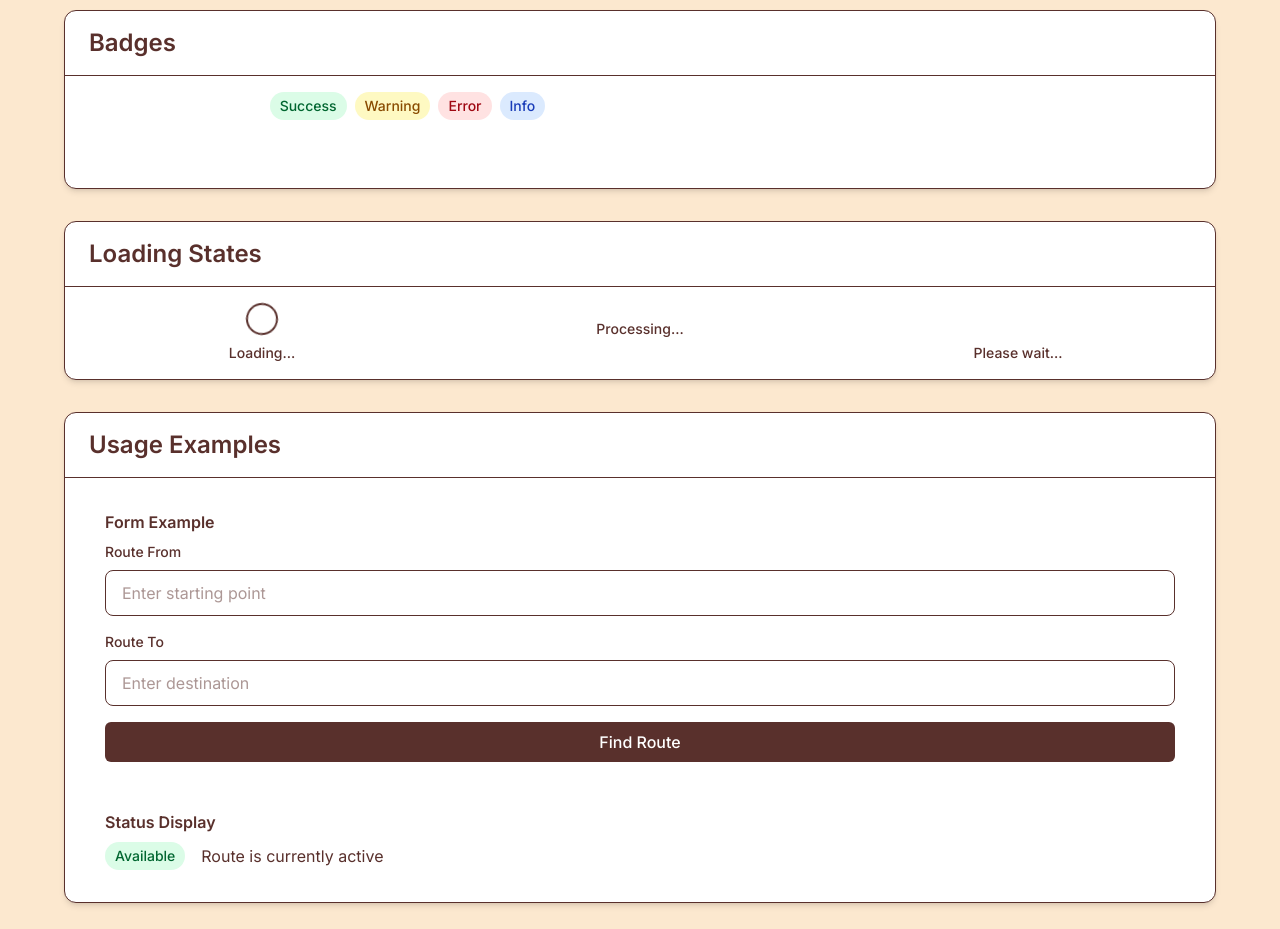
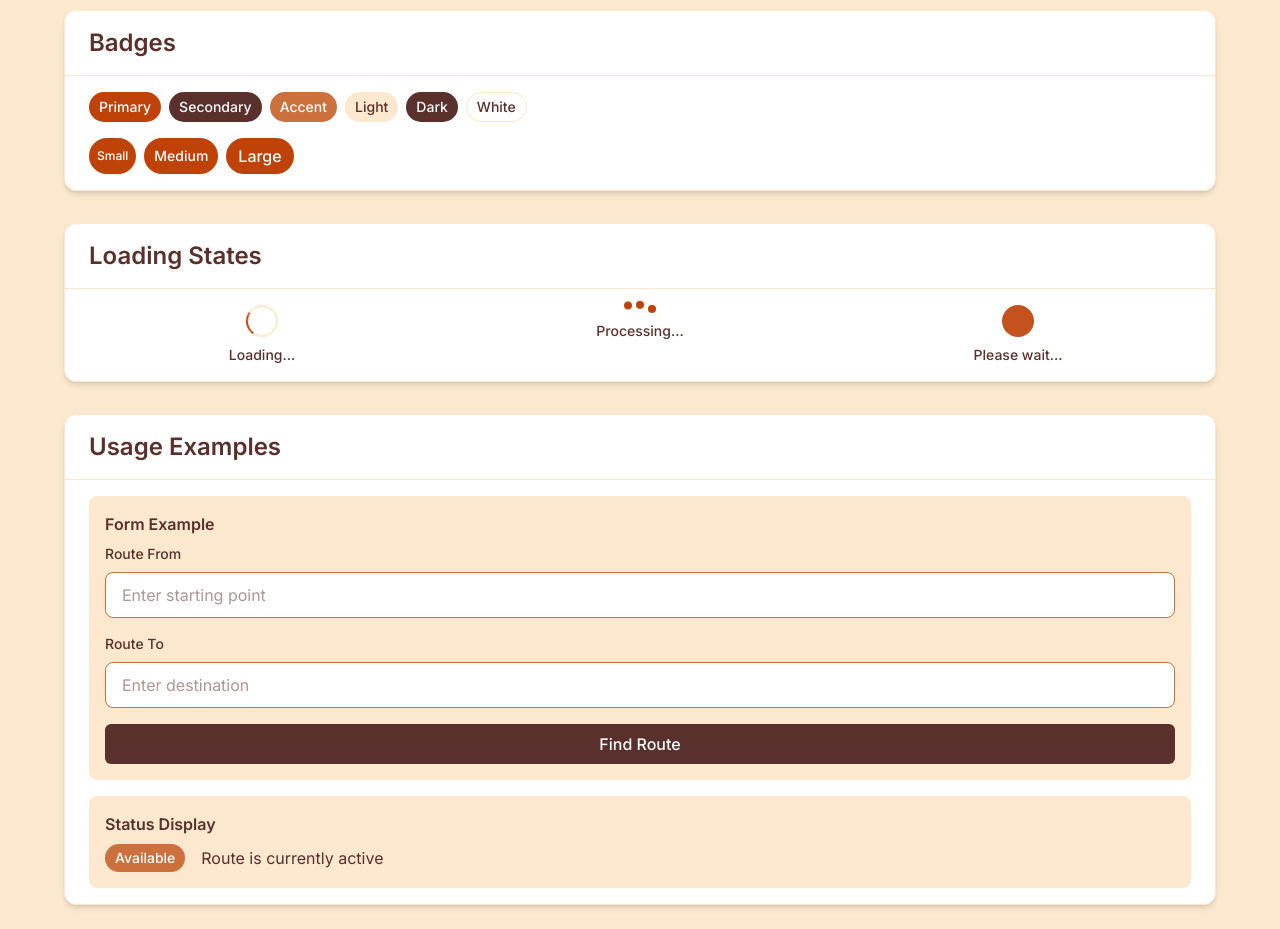
Before and after one commit to Emmy-ck/switch, a Next.js app in the folder matatu-finder/: page /components-demo in a window 1280 px wide. Shown: the part 760-1689 px from the top of the page. Built offline with nearby package versions, Linux system fonts and the light colour scheme.

Commit message:
Updated UI components colors

```diff
--- a/matatu-finder/src/app/components-demo/page.tsx
+++ b/matatu-finder/src/app/components-demo/page.tsx
@@ -13,13 +13,13 @@ export default function ComponentsDemo() {
   };
 
   return (
-    <div className="min-h-screen bg-brand-light p-6">
+    <div className="min-h-screen bg-[var(--color-brand-light)] p-6">
       <div className="max-w-6xl mx-auto space-y-8">
         <div className="text-center fade-in">
-          <h1 className="text-4xl font-bold text-brand-dark mb-4">
+          <h1 className="text-4xl font-bold text-[var(--color-brand-dark)] mb-4">
             Component Library
           </h1>
-          <p className="text-lg text-brand-primary">
+          <p className="text-lg text-[var(--color-brand-primary)]">
             Reusable components for your Matatu Finder app
           </p>
         </div>
@@ -27,7 +27,7 @@ export default function ComponentsDemo() {
         {/* Buttons Section */}
         <Card className="slide-in-left">
           <CardHeader>
-            <h2 className="text-2xl font-semibold text-brand-dark">Buttons</h2>
+            <h2 className="text-2xl font-semibold text-[var(--color-brand-dark)]">Buttons</h2>
           </CardHeader>
           <CardBody>
             <div className="grid grid-cols-1 md:grid-cols-2 lg:grid-cols-4 gap-4">
@@ -55,7 +55,7 @@ export default function ComponentsDemo() {
         {/* Inputs Section */}
         <Card className="slide-in-right">
           <CardHeader>
-            <h2 className="text-2xl font-semibold text-brand-dark">Inputs</h2>
+            <h2 className="text-2xl font-semibold text-[var(--color-brand-dark)]">Inputs</h2>
           </CardHeader>
           <CardBody>
             <div className="grid grid-cols-1 md:grid-cols-2 gap-6">
@@ -87,17 +87,17 @@ export default function ComponentsDemo() {
         {/* Badges Section */}
         <Card className="slide-in-bottom">
           <CardHeader>
-            <h2 className="text-2xl font-semibold text-brand-dark">Badges</h2>
+            <h2 className="text-2xl font-semibold text-[var(--color-brand-dark)]">Badges</h2>
           </CardHeader>
           <CardBody>
             <div className="space-y-4">
               <div className="flex flex-wrap gap-2">
                 <Badge variant="primary">Primary</Badge>
                 <Badge variant="secondary">Secondary</Badge>
-                <Badge variant="success">Success</Badge>
-                <Badge variant="warning">Warning</Badge>
-                <Badge variant="error">Error</Badge>
-                <Badge variant="info">Info</Badge>
+                <Badge variant="accent">Accent</Badge>
+                <Badge variant="light">Light</Badge>
+                <Badge variant="dark">Dark</Badge>
+                <Badge variant="white">White</Badge>
               </div>
 
               <div className="flex flex-wrap gap-2">
@@ -112,7 +112,7 @@ export default function ComponentsDemo() {
         {/* Loading Section */}
         <Card className="scale-in">
           <CardHeader>
-            <h2 className="text-2xl font-semibold text-brand-dark">Loading States</h2>
+            <h2 className="text-2xl font-semibold text-[var(--color-brand-dark)]">Loading States</h2>
           </CardHeader>
           <CardBody>
             <div className="grid grid-cols-1 md:grid-cols-3 gap-8">
@@ -132,12 +132,12 @@ export default function ComponentsDemo() {
         {/* Usage Examples */}
         <Card className="fade-in delay-300">
           <CardHeader>
-            <h2 className="text-2xl font-semibold text-brand-dark">Usage Examples</h2>
+            <h2 className="text-2xl font-semibold text-[var(--color-brand-dark)]">Usage Examples</h2>
           </CardHeader>
           <CardBody>
             <div className="space-y-4">
-              <div className="bg-brand-light/50 p-4 rounded-lg">
-                <h3 className="font-semibold text-brand-dark mb-2">Form Example</h3>
+              <div className="p-4 rounded-lg bg-[var(--color-brand-light)]">
+                <h3 className="font-semibold text-[var(--color-brand-dark)] mb-2">Form Example</h3>
                 <div className="space-y-4">
                   <Input label="Route From" placeholder="Enter starting point" />
                   <Input label="Route To" placeholder="Enter destination" />
@@ -147,11 +147,11 @@ export default function ComponentsDemo() {
                 </div>
               </div>
 
-              <div className="bg-brand-light/50 p-4 rounded-lg">
-                <h3 className="font-semibold text-brand-dark mb-2">Status Display</h3>
+              <div className="p-4 rounded-lg bg-[var(--color-brand-light)]">
+                <h3 className="font-semibold text-[var(--color-brand-dark)] mb-2">Status Display</h3>
                 <div className="flex items-center gap-4">
-                  <Badge variant="success">Available</Badge>
-                  <span className="text-brand-dark">Route is currently active</span>
+                  <Badge variant="accent">Available</Badge>
+                  <span className="text-[var(--color-brand-dark)]">Route is currently active</span>
                 </div>
               </div>
             </div>
--- a/matatu-finder/src/components/ui/Badge.tsx
+++ b/matatu-finder/src/components/ui/Badge.tsx
@@ -2,7 +2,7 @@ import React from 'react';
 
 interface BadgeProps {
   children: React.ReactNode;
-  variant?: 'primary' | 'secondary' | 'success' | 'warning' | 'error' | 'info';
+  variant?: 'primary' | 'secondary' | 'accent' | 'light' | 'dark' | 'white';
   size?: 'sm' | 'md' | 'lg';
   className?: string;
 }
@@ -16,19 +16,19 @@ const Badge: React.FC<BadgeProps> = ({
   const baseClasses = 'inline-flex items-center font-medium rounded-full';
 
   const variantClasses = {
-    primary: 'bg-brand-primary text-white',
-    secondary: 'bg-brand-dark text-white',
-    success: 'bg-green-100 text-green-800',
-    warning: 'bg-yellow-100 text-yellow-800',
-    error: 'bg-red-100 text-red-800',
-    info: 'bg-blue-100 text-blue-800',
-  };
+    primary: 'bg-[var(--color-brand-primary)] text-[var(--color-brand-white)]',
+    secondary: 'bg-[var(--color-brand-dark)] text-[var(--color-brand-white)]',
+    accent: 'bg-[var(--color-brand-accent)] text-[var(--color-brand-white)]',
+    light: 'bg-[var(--color-brand-light)] text-[var(--color-brand-dark)]',
+    dark: 'bg-[var(--color-brand-dark)] text-[var(--color-brand-white)]',
+    white: 'bg-[var(--color-brand-white)] text-[var(--color-brand-dark)] border border-[var(--color-brand-light)]',
+  } as const;
 
   const sizeClasses = {
     sm: 'px-2 py-0.5 text-xs',
     md: 'px-2.5 py-1 text-sm',
     lg: 'px-3 py-1.5 text-base',
-  };
+  } as const;
 
   const classes = `${baseClasses} ${variantClasses[variant]} ${sizeClasses[size]} ${className}`;
 
--- a/matatu-finder/src/components/ui/Card.tsx
+++ b/matatu-finder/src/components/ui/Card.tsx
@@ -32,10 +32,10 @@ const Card: React.FC<CardProps> = ({
     sm: 'shadow-sm',
     md: 'shadow-md',
     lg: 'shadow-lg',
-  };
+  } as const;
 
   const animationClass = animated ? 'hover:shadow-lg transition-shadow duration-300' : '';
-  const classes = `bg-white rounded-xl border border-brand-light ${shadowClasses[shadow]} ${animationClass} ${className}`;
+  const classes = `bg-[var(--color-brand-white)] rounded-xl border border-[var(--color-brand-light)] ${shadowClasses[shadow]} ${animationClass} ${className}`;
 
   return (
     <div className={classes}>
@@ -45,7 +45,7 @@ const Card: React.FC<CardProps> = ({
 };
 
 const CardHeader: React.FC<CardHeaderProps> = ({ children, className = '' }) => (
-  <div className={`px-6 py-4 border-b border-brand-light ${className}`}>
+  <div className={`px-6 py-4 border-b border-[var(--color-brand-light)] ${className}`}>
     {children}
   </div>
 );
@@ -57,7 +57,7 @@ const CardBody: React.FC<CardBodyProps> = ({ children, className = '' }) => (
 );
 
 const CardFooter: React.FC<CardFooterProps> = ({ children, className = '' }) => (
-  <div className={`px-6 py-4 border-t border-brand-light bg-brand-light/30 ${className}`}>
+  <div className={`px-6 py-4 border-t border-[var(--color-brand-light)] ${className}`}>
     {children}
   </div>
 );
--- a/matatu-finder/src/components/ui/Input.tsx
+++ b/matatu-finder/src/components/ui/Input.tsx
@@ -37,13 +37,13 @@ const Input = forwardRef<HTMLInputElement, InputProps>(({
     sm: 'px-3 py-2 text-sm',
     md: 'px-4 py-2.5 text-base',
     lg: 'px-4 py-3 text-lg',
-  };
+  } as const;
 
   const baseClasses = 'w-full border rounded-lg transition-colors duration-200 focus:outline-none focus:ring-2 focus:ring-offset-0';
   const stateClasses = error
-    ? 'border-red-500 focus:ring-red-500 focus:border-red-500'
-    : 'border-brand-accent focus:ring-brand-primary focus:border-brand-primary';
-  const disabledClasses = disabled ? 'bg-gray-100 cursor-not-allowed opacity-60' : 'bg-white';
+    ? 'border-[var(--color-brand-primary)] focus:ring-[var(--color-brand-primary)] focus:border-[var(--color-brand-primary)]'
+    : 'border-[var(--color-brand-accent)] focus:ring-[var(--color-brand-primary)] focus:border-[var(--color-brand-primary)]';
+  const disabledClasses = disabled ? 'bg-[var(--color-brand-light)] cursor-not-allowed opacity-60' : 'bg-[var(--color-brand-white)]';
 
   const classes = `${baseClasses} ${stateClasses} ${disabledClasses} ${sizeClasses[size]} ${className}`;
 
@@ -52,10 +52,10 @@ const Input = forwardRef<HTMLInputElement, InputProps>(({
       {label && (
         <label
           htmlFor={id || name}
-          className="block text-sm font-medium text-brand-dark mb-2"
+          className="block text-sm font-medium text-[var(--color-brand-dark)] mb-2"
         >
           {label}
-          {required && <span className="text-red-500 ml-1">*</span>}
+          {required && <span className="text-[var(--color-brand-primary)] ml-1">*</span>}
         </label>
       )}
 
@@ -75,7 +75,7 @@ const Input = forwardRef<HTMLInputElement, InputProps>(({
       />
 
       {error && (
-        <p className="mt-1 text-sm text-red-600 fade-in">
+        <p className="mt-1 text-sm text-[var(--color-brand-primary)] fade-in">
           {error}
         </p>
       )}
--- a/matatu-finder/src/components/ui/Loading.tsx
+++ b/matatu-finder/src/components/ui/Loading.tsx
@@ -18,22 +18,22 @@ const Loading: React.FC<LoadingProps> = ({
     md: 'w-6 h-6',
     lg: 'w-8 h-8',
     xl: 'w-12 h-12',
-  };
+  } as const;
 
   const renderSpinner = () => (
-    <div className={`${sizeClasses[size]} border-2 border-brand-light border-t-brand-primary rounded-full animate-spin`} />
+    <div className={`${sizeClasses[size]} border-2 border-[var(--color-brand-light)] border-t-[var(--color-brand-primary)] rounded-full animate-spin`} />
   );
 
   const renderDots = () => (
     <div className="flex space-x-1">
-      <div className="w-2 h-2 bg-brand-primary rounded-full animate-bounce" />
-      <div className="w-2 h-2 bg-brand-primary rounded-full animate-bounce delay-100" />
-      <div className="w-2 h-2 bg-brand-primary rounded-full animate-bounce delay-200" />
+      <div className="w-2 h-2 bg-[var(--color-brand-primary)] rounded-full animate-bounce" />
+      <div className="w-2 h-2 bg-[var(--color-brand-primary)] rounded-full animate-bounce delay-100" />
+      <div className="w-2 h-2 bg-[var(--color-brand-primary)] rounded-full animate-bounce delay-200" />
     </div>
   );
 
   const renderPulse = () => (
-    <div className={`${sizeClasses[size]} bg-brand-primary rounded-full animate-pulse`} />
+    <div className={`${sizeClasses[size]} bg-[var(--color-brand-primary)] rounded-full animate-pulse`} />
   );
 
   const renderLoader = () => {
@@ -51,7 +51,7 @@ const Loading: React.FC<LoadingProps> = ({
     <div className={`flex flex-col items-center justify-center space-y-2 ${className}`}>
       {renderLoader()}
       {text && (
-        <p className="text-sm text-brand-dark font-medium fade-in">
+        <p className="text-sm text-[var(--color-brand-dark)] font-medium fade-in">
           {text}
         </p>
       )}
```
Also changed, not shown: matatu-finder/src/components/ui/Button.tsx (+7 -7 lines).
